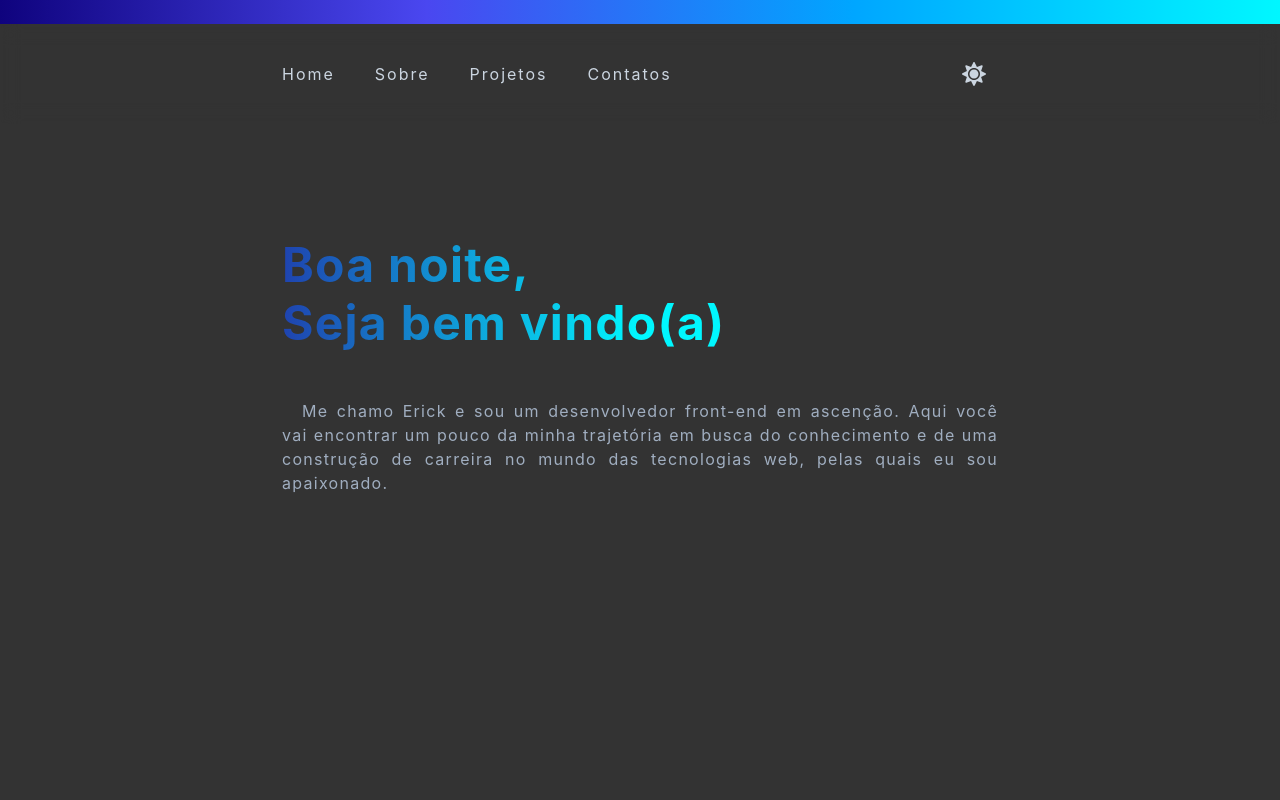
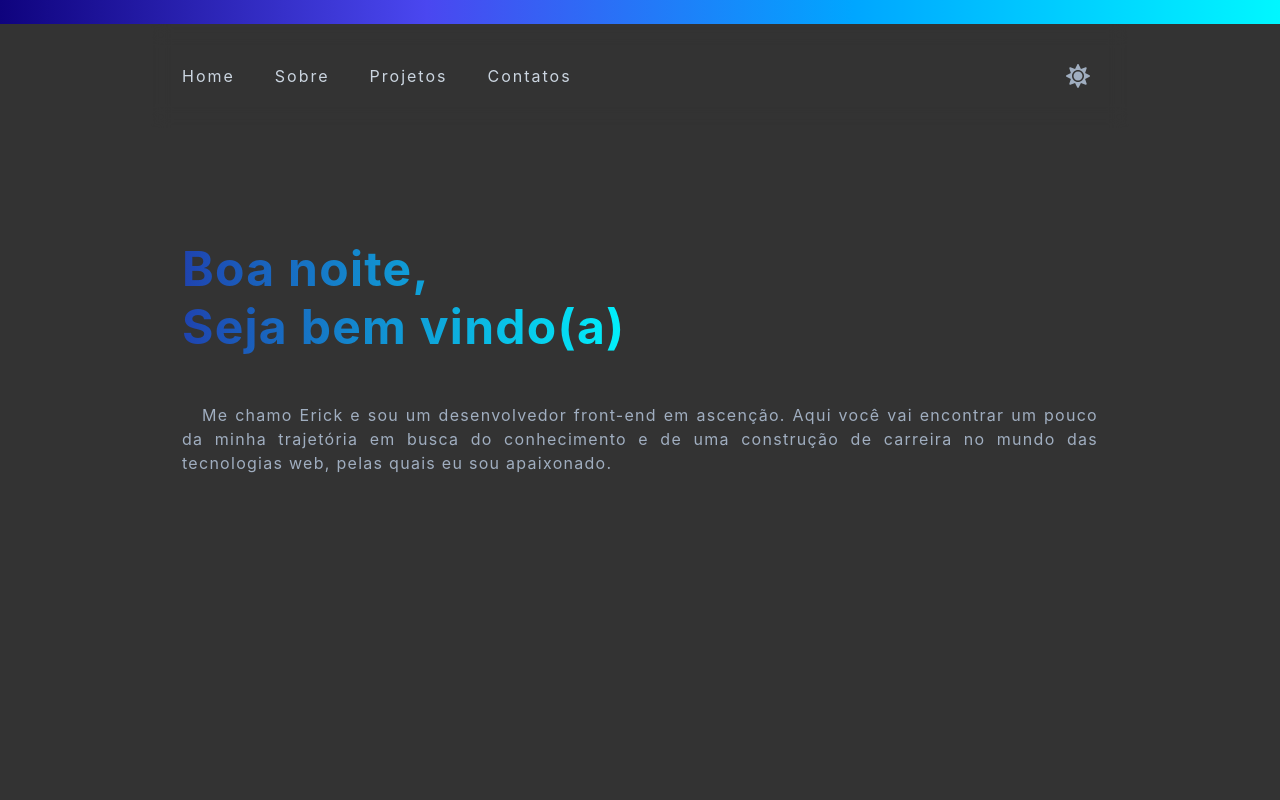
Before and after one commit to ericksax/portfolio, a Next.js app: page / in a window 1280 px wide. Shown: the top 800 px of the page. Built offline with nearby package versions, Linux system fonts and the light colour scheme.

Commit message:
put style on menu burguer

```diff
--- a/src/components/ContainerBox/index.tsx
+++ b/src/components/ContainerBox/index.tsx
@@ -13,7 +13,7 @@ export const ContainerBox = ({ children, ...rest }: ContainerProps) => {
       mx="auto"
       my="8"
       minHeight="100vh"
-      maxWidth="780px"
+      maxWidth="980px"
       {...rest}
     >
       {children}
--- a/src/components/Header/index.tsx
+++ b/src/components/Header/index.tsx
@@ -1,16 +1,11 @@
 import React from "react";
-import {MenuNav} from "../MenuNav"
-import { ToggleTheme } from "../MenuHamburguer"
+import { MenuNav } from "../MenuNav";
+import { ToggleTheme } from "../ToggleTheme";
 import { MenuBurguer } from "../MenuBurguer";
 
-import {
-  Flex,
-  HStack,
-  useBreakpointValue
-} from "@chakra-ui/react";
+import { Box, HStack, useBreakpointValue } from "@chakra-ui/react";
 
 export const Header = () => {
-
   const showNavLinks = useBreakpointValue({
     base: false,
     sm: true,
@@ -20,28 +15,18 @@ export const Header = () => {
     <HStack
       as="header"
       w="100%"
-      justify="center"
+      justify="space-between"
       position="sticky"
       top="24px"
+      p="8"
+      maxWidth="980px"
+      mx="auto"
       backdropFilter="auto"
       backdropBlur="10px"
       zIndex="2"
     >
-      <Flex
-        as="nav"
-        w="100%"
-        maxWidth="780px"
-        h="100px"
-        justify="space-between"
-        p="8"
-      >
-        {showNavLinks ? (
-           <MenuNav/>
-        ) : (
-          <MenuBurguer/>
-        )}
-          <ToggleTheme/>
-      </Flex>
+      <Box>{showNavLinks ? <MenuNav /> : <MenuBurguer />}</Box>
+      <ToggleTheme />
     </HStack>
   );
 };
--- a/src/components/MenuBurguer/index.tsx
+++ b/src/components/MenuBurguer/index.tsx
@@ -1,9 +1,17 @@
-import { IconButton, Menu, MenuButton, MenuItem, MenuList, useColorMode, Text } from "@chakra-ui/react"
-import Link from "next/link"
-import { FaBars } from "react-icons/fa"
+import {
+  IconButton,
+  Menu,
+  MenuButton,
+  MenuItem,
+  MenuList,
+  useColorMode,
+  Text,
+} from "@chakra-ui/react";
+import Link from "next/link";
+import { FaBars } from "react-icons/fa";
 
 export const MenuBurguer = () => {
-    const {colorMode} = useColorMode()
+  const { colorMode } = useColorMode();
   return (
     <Menu>
       <MenuButton
@@ -16,9 +24,10 @@ export const MenuBurguer = () => {
         px="3"
         alignItems="center"
         justifyContent="center"
-          color="gray.400"
+        color={colorMode === "light" ? "gray.400" : "gray.500"}
       />
-        <MenuList boxSize="100%"
+      <MenuList
+        boxSize="100%"
         backgroundColor={colorMode === "light" ? "#333333" : "#fafafa"}
       >
         <MenuItem
@@ -27,7 +36,9 @@ export const MenuBurguer = () => {
           _focus={{ backgroundColor: "none" }}
           _hover={{ backgroundColor: "unset" }}
         >
-            <Text as={Link} href="/">Home</Text>
+          <Text as={Link} href="/">
+            Home
+          </Text>
         </MenuItem>
         <MenuItem
           fontSize="20"
@@ -35,7 +46,9 @@ export const MenuBurguer = () => {
           _focus={{ backgroundColor: "none" }}
           _hover={{ backgroundColor: "unset" }}
         >
-             <Text as={Link} href="/about">Sobre</Text>
+          <Text as={Link} href="/about">
+            Sobre
+          </Text>
         </MenuItem>
 
         <MenuItem
@@ -44,7 +57,9 @@ export const MenuBurguer = () => {
           _focus={{ backgroundColor: "none" }}
           _hover={{ backgroundColor: "unset" }}
         >
-              <Text as={Link} href="/projetos">Projetos</Text>
+          <Text as={Link} href="/projetos">
+            Projetos
+          </Text>
         </MenuItem>
 
         <MenuItem
@@ -53,9 +68,11 @@ export const MenuBurguer = () => {
           _focus={{ backgroundColor: "none" }}
           _hover={{ backgroundColor: "unset" }}
         >
-            <Text as={Link} href="/contacts">Contatos</Text>
+          <Text as={Link} href="/contacts">
+            Contatos
+          </Text>
         </MenuItem>
       </MenuList>
     </Menu>
-    )
-}
+  );
+};
--- a/src/components/MenuHamburguer/index.tsx
+++ /dev/null
@@ -1,22 +0,0 @@
-import { Button, Flex, Icon, useColorMode } from "@chakra-ui/react"
-import { FaMoon, FaSun } from "react-icons/fa"
-
-export const ToggleTheme = () => {
-    const {colorMode, toggleColorMode} = useColorMode()
-
-    return(
-        <Flex align="center" padding=" 0 0.25rem">
-        <Button
-          variant="unstyled"
-          onClick={toggleColorMode}
-          display="flex"
-        >
-          {colorMode === "light" ? (
-            <Icon as={FaSun} h="6" w="6" />
-          ) : (
-            <Icon as={FaMoon} color="gray.500" h="5" w="5" />
-          )}
-        </Button>
-      </Flex>
-    )
-}
--- /dev/null
+++ b/src/components/ToggleTheme/index.tsx
@@ -0,0 +1,18 @@
+import { Button, Flex, Icon, useColorMode } from "@chakra-ui/react";
+import { FaMoon, FaSun } from "react-icons/fa";
+
+export const ToggleTheme = () => {
+  const { colorMode, toggleColorMode } = useColorMode();
+
+  return (
+    <Flex align="center" justify="center" w="40px" h="100%">
+      <Button variant="unstyled" onClick={toggleColorMode} display="flex">
+        {colorMode === "light" ? (
+          <Icon as={FaSun} h="6" w="6" color="gray.400" />
+        ) : (
+          <Icon as={FaMoon} color="gray.500" h="5" w="5" />
+        )}
+      </Button>
+    </Flex>
+  );
+};
```
Lines whose indentation alone changed are shown as unchanged.
